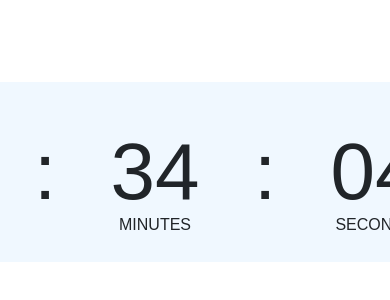
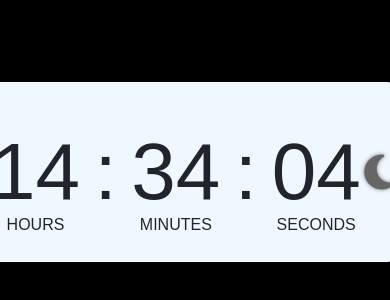
Before and after one commit to AKASHHARIM/digitalclock, a plain HTML site: page index.html in a window 390 px wide. Shown: the part 250-550 px from the top of the page. Drawn offline with nearby package versions, Linux system fonts and the light colour scheme.

Commit message:
fifthcommit

```diff
--- a/index.html
+++ b/index.html
@@ -11,7 +11,8 @@
     padding: 0;
     font-family: 'poppins',sans-serif;
     box-sizing: border-box;
-    background-color:white;
+    background-color:black;
+    overflow: hidden;
 
 }
 .main{
@@ -109,6 +110,17 @@
             background: #2b2b2b;
             border-radius: 50%;
         }
+@media(max-width:412px){
+    .clock{
+        width: 407px;
+        margin-left: 196px;
+    }
+    body{
+        overflow-x: hidden;
+    }
+
+}
+
 </style>
 <link rel="stylesheet" href="https://cdnjs.cloudflare.com/ajax/libs/font-awesome/6.5.2/css/all.min.css" integrity="sha512-SnH5WK+bZxgPHs44uWIX+LLJAJ9/2PkPKZ5QiAj6Ta86w+fsb2TkcmfRyVX3pBnMFcV7oQPJkl9QevSCWr3W6A==" crossorigin="anonymous" referrerpolicy="no-referrer" />
 
@@ -117,11 +129,11 @@
     <div class="main">
         <div class="main1">
             <div class="clock">
-                <span id="hrs">00</span>
+                <span class="q1" id="hrs">00</span>
                 <span>:</span>
-                <span id="min">00</span>
+                <span class="q1" id="min">00</span>
                 <span>:</span>
-                <span id="sec">00</span>
+                <span class="q1" id="sec">00</span>
                 <!-- <button class="rounded" id="toggleButton">Change Theme</button> -->
                 <label for="a1">
                     <input id="a1" type="checkbox">
```
